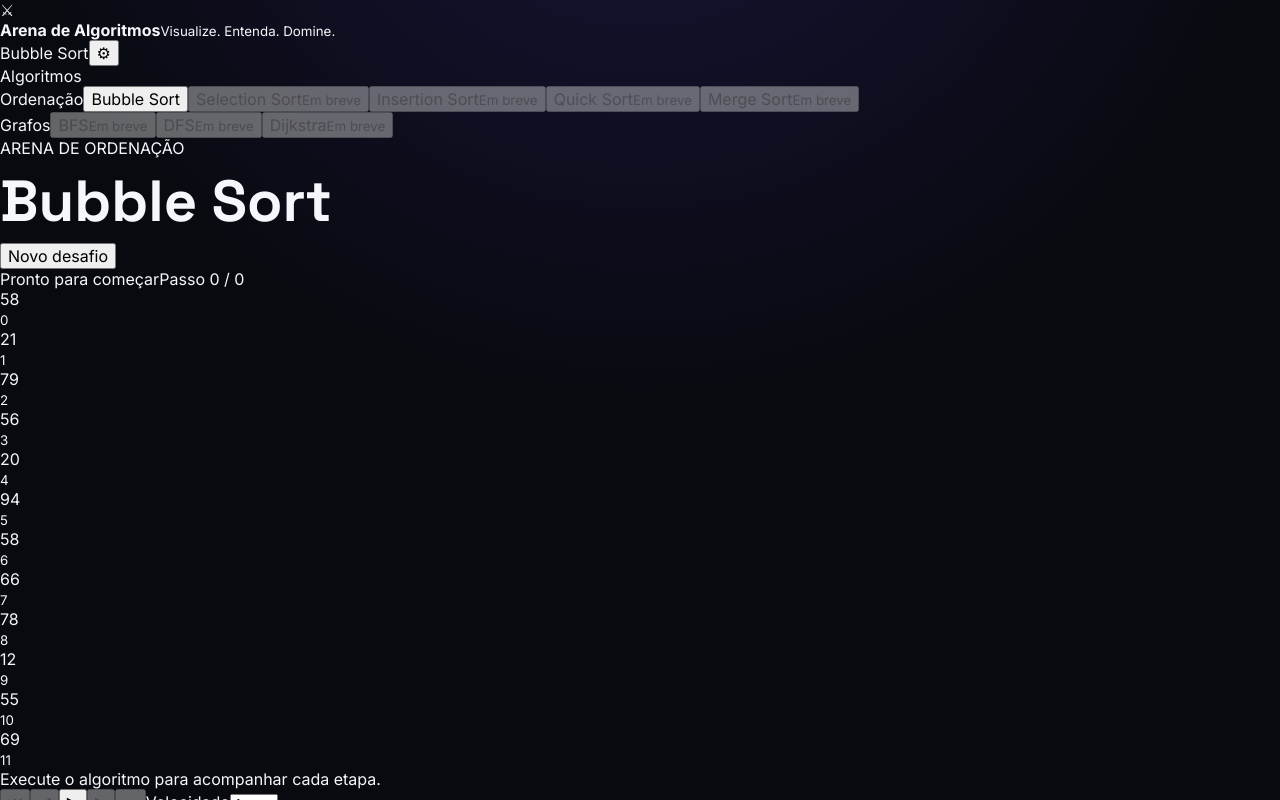
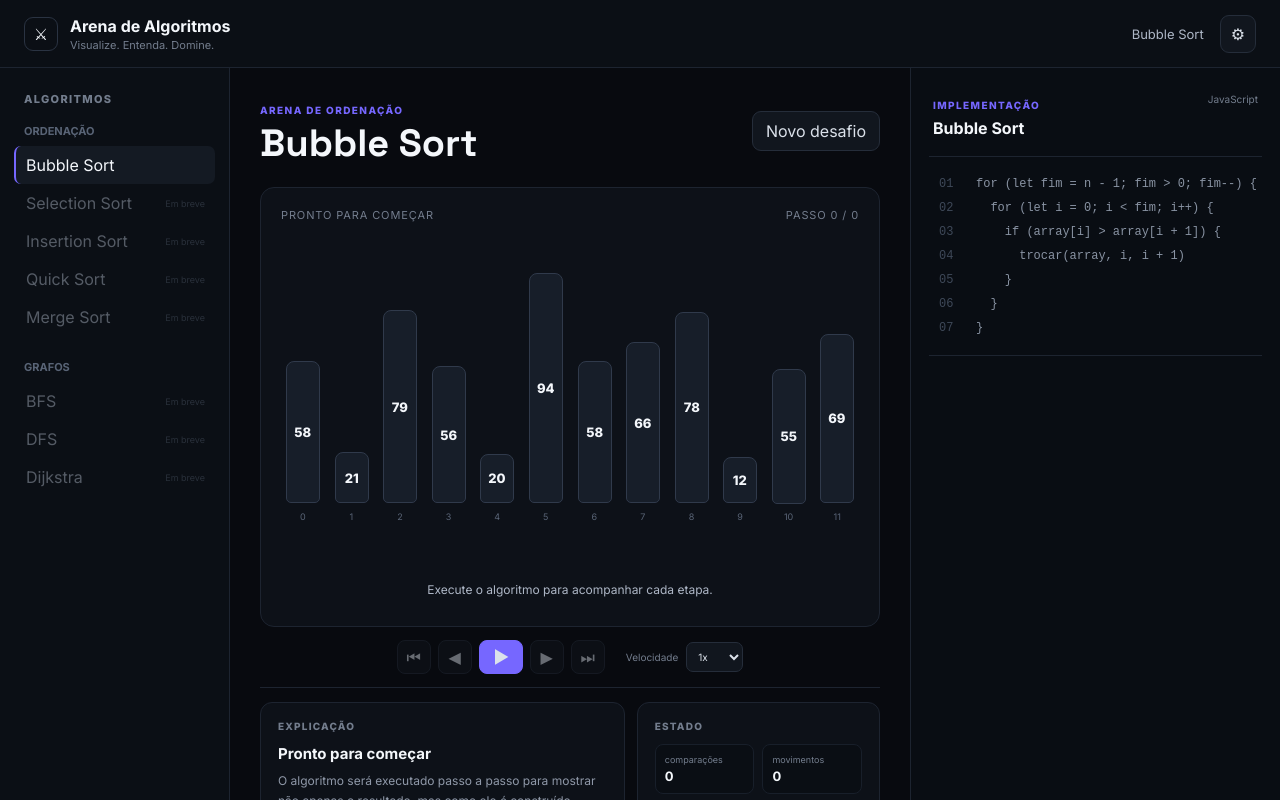
Before and after one commit to ArthurNunesDev/arena-algoritmos, a React (Vite) app in the folder frontend/: page / in a window 1280 px wide. Shown: the top 800 px of the page. Built offline with nearby package versions, Linux system fonts and the light colour scheme.

Commit message:
style: cria estrutura de visualizador com sidebar stage e painel de codigo

```diff
--- a/frontend/src/styles.css
+++ b/frontend/src/styles.css
@@ -2,32 +2,75 @@
 
 :root { font-family: Inter, system-ui, sans-serif; color: #f4f7fb; background: #080a0f; }
 * { box-sizing: border-box; }
-body { margin: 0; min-width: 320px; min-height: 100vh; background: radial-gradient(circle at 50% -20%, rgba(91,76,255,.18), transparent 42%), #080a0f; }
-button { font: inherit; }
-.arena { width: min(1180px, calc(100% - 32px)); margin: auto; padding: 64px 0; }
-.hero { text-align: center; margin-bottom: 42px; }
-.eyebrow { color: #8d7cff; font-size: 12px; font-weight: 800; letter-spacing: .18em; }
-h1 { margin: 14px 0 12px; font: 700 clamp(32px,5vw,58px)/1.02 "Space Grotesk",sans-serif; }
-.hero p { max-width: 650px; margin: auto; color: #8f98a8; line-height: 1.6; }
-.painel { padding: 22px; border: 1px solid #1d2430; border-radius: 24px; background: rgba(13,17,24,.88); box-shadow: 0 24px 80px rgba(0,0,0,.35); }
-.controles { display: flex; gap: 12px; flex-wrap: wrap; }
-.algoritmo,.novo { border: 1px solid #252d3a; border-radius: 14px; padding: 12px 16px; color: #dbe1ea; background: #11161e; cursor: pointer; }
-.algoritmo { display: grid; text-align: left; gap: 4px; }
-.algoritmo small { color: #737d8d; }
-.algoritmo.ativo { border-color: #7667ff; background: #17152b; }
-.novo { margin-left: auto; background: #7667ff; border-color: #7667ff; color: white; font-weight: 700; }
-.placar { display: grid; grid-template-columns: repeat(4,1fr); gap: 12px; margin: 22px 0; }
-.placar div { padding: 14px; border-radius: 14px; background: #0a0e14; border: 1px solid #181f2a; }
-.placar span,.placar strong { display:block; }
-.placar span { color:#737d8d; font-size:12px; margin-bottom:5px; }
-.barras { height:360px; display:flex; align-items:end; gap:5px; padding:22px; border-radius:18px; background:#0b1017; border:1px solid #181f2a; }
-.barra-coluna { flex:1; height:100%; display:flex; align-items:end; }
-.barra { width:100%; min-height:4px; border-radius:5px 5px 2px 2px; background:linear-gradient(180deg,#8d7cff,#5948d9); transition:height .2s ease; }
-@media (max-width:700px) { .arena{padding:36px 0}.placar{grid-template-columns:repeat(2,1fr)}.novo{width:100%;margin-left:0}.barras{height:280px;padding:12px;gap:3px} }
+body { margin: 0; min-width: 320px; min-height: 100vh; background: #080a0f; }
+button, select { font: inherit; }
+button:disabled { cursor: not-allowed; opacity: .45; }
 
-.acoes { display:flex; align-items:center; justify-content:space-between; gap:16px; margin-top:16px; }
-.status { color:#737d8d; font-size:13px; }
-.iniciar { border:1px solid #7667ff; border-radius:14px; padding:13px 20px; color:white; background:#7667ff; cursor:pointer; font-weight:800; }
-.iniciar:disabled,.novo:disabled,.algoritmo:disabled { opacity:.55; cursor:not-allowed; }
-.barra.destaque { filter:brightness(1.5); transform:scaleX(.9); box-shadow:0 0 18px rgba(118,103,255,.55); }
-@media (max-width:700px) { .acoes{align-items:stretch; flex-direction:column}.iniciar{width:100%} }
+.app-shell { min-height: 100vh; }
+.topbar { height: 68px; display:flex; align-items:center; justify-content:space-between; padding:0 24px; border-bottom:1px solid #1d2430; background:#0b0f15; }
+.brand, .topbar-actions { display:flex; align-items:center; }
+.brand { gap:12px; }
+.brand-mark { width:34px; height:34px; display:grid; place-items:center; border:1px solid #2a3342; border-radius:9px; }
+.brand strong, .brand small { display:block; }
+.brand small { margin-top:2px; color:#737d8d; font-size:11px; }
+.topbar-actions { gap:16px; }
+.algorithm-title { color:#aeb7c6; font-size:13px; }
+.icon-button { border:1px solid #252d3a; background:#11161e; color:#dbe1ea; border-radius:9px; padding:8px 10px; cursor:pointer; }
+
+.workspace { display:grid; grid-template-columns:230px minmax(0,1fr); min-height:calc(100vh - 68px); }
+.sidebar { border-right:1px solid #1d2430; background:#0b0f15; padding:24px 14px; }
+.sidebar-heading { padding:0 10px 18px; color:#737d8d; font-size:11px; font-weight:800; letter-spacing:.12em; text-transform:uppercase; }
+.algorithm-group { margin-bottom:24px; }
+.group-title { display:block; padding:0 10px 8px; color:#596476; font-size:11px; font-weight:700; text-transform:uppercase; }
+.algorithm-item { width:100%; display:flex; align-items:center; justify-content:space-between; border:0; border-left:2px solid transparent; border-radius:7px; padding:9px 10px; color:#aeb7c6; background:transparent; text-align:left; cursor:pointer; }
+.algorithm-item small { color:#4d5767; font-size:9px; }
+.algorithm-item:hover:not(:disabled), .algorithm-item.active { background:#141a23; color:#f4f7fb; border-left-color:#7667ff; }
+
+.content { display:grid; grid-template-columns:minmax(0,1fr) 370px; min-width:0; }
+.stage { min-width:0; padding:30px; }
+.stage-header { display:flex; align-items:center; justify-content:space-between; gap:20px; margin-bottom:22px; }
+.section-kicker { color:#7667ff; font-size:10px; font-weight:800; letter-spacing:.14em; }
+h1 { margin:5px 0 0; font:700 clamp(25px,3vw,38px)/1.1 'Space Grotesk',sans-serif; }
+.new-challenge { border:1px solid #252d3a; border-radius:9px; padding:9px 13px; color:#dbe1ea; background:#11161e; cursor:pointer; }
+
+.visualizer { min-height:440px; display:flex; flex-direction:column; justify-content:space-between; padding:20px; border:1px solid #1d2430; border-radius:14px; background:#0d1118; }
+.visualizer-status { display:flex; justify-content:space-between; color:#737d8d; font-size:11px; text-transform:uppercase; letter-spacing:.08em; }
+.array { min-height:290px; display:flex; align-items:end; justify-content:center; gap:clamp(7px,1.2vw,15px); padding:25px 5px; }
+.array-item-wrapper { flex:1; max-width:68px; min-width:18px; display:flex; flex-direction:column; align-items:center; gap:8px; }
+.array-item { width:100%; height:var(--item-height); min-height:46px; display:flex; align-items:center; justify-content:center; border:1px solid #303a4b; border-radius:8px 8px 5px 5px; background:#171e29; transition:transform .3s ease,height .3s ease,filter .3s ease,box-shadow .3s ease,border-color .3s ease; will-change:transform; }
+.array-item span { font-size:13px; font-weight:800; }
+.array-item-wrapper > small { color:#596476; font-size:9px; }
+.array-item.compare { transform:translateY(-13px) scale(1.04); border-color:#8d7cff; box-shadow:0 0 25px rgba(118,103,255,.3); filter:brightness(1.25); }
+.array-item.done { border-color:#4b9b70; }
+.operation-message { min-height:32px; display:grid; place-items:center; color:#aeb7c6; font-size:12px; }
+
+.playback { display:flex; align-items:center; justify-content:center; gap:7px; padding:13px 0; border-bottom:1px solid #1d2430; }
+.playback button { min-width:34px; height:34px; border:1px solid #252d3a; border-radius:8px; background:#11161e; color:#dbe1ea; cursor:pointer; }
+.playback .play { width:44px; background:#7667ff; border-color:#7667ff; font-weight:800; }
+.playback label { display:flex; align-items:center; gap:8px; margin-left:14px; color:#737d8d; font-size:10px; }
+.playback select { border:1px solid #252d3a; border-radius:7px; padding:7px; color:#dbe1ea; background:#11161e; }
+
+.info-grid { display:grid; grid-template-columns:1.5fr 1fr; gap:12px; margin-top:14px; }
+.info-panel { min-height:145px; padding:17px; border:1px solid #1d2430; border-radius:12px; background:#0d1118; }
+.panel-title { margin-bottom:12px; color:#737d8d; font-size:10px; font-weight:800; letter-spacing:.12em; text-transform:uppercase; }
+.info-panel h2 { margin:0 0 8px; font-size:15px; }
+.info-panel p { margin:0; color:#8f98a8; font-size:12px; line-height:1.7; }
+.state-list { display:grid; grid-template-columns:1fr 1fr; gap:8px; }
+.state-list div { padding:9px; border:1px solid #181f2a; border-radius:8px; background:#0a0e14; }
+.state-list span, .state-list strong { display:block; }
+.state-list span { color:#737d8d; font-size:9px; }
+.state-list strong { margin-top:3px; font-size:13px; }
+
+.code-panel { min-width:0; border-left:1px solid #1d2430; background:#090d13; padding:25px 18px; display:flex; flex-direction:column; }
+.code-header { display:flex; justify-content:space-between; align-items:flex-start; padding:0 4px 18px; }
+.code-header h2 { margin:5px 0 0; font-size:16px; }
+.language { color:#737d8d; font-size:10px; }
+.code-panel pre { margin:0; padding:15px 0; overflow:auto; border-top:1px solid #1d2430; border-bottom:1px solid #1d2430; font:12px/2 'SFMono-Regular',Consolas,monospace; }
+.code-line { display:block; padding:0 10px; color:#8993a3; white-space:pre; transition:background .2s ease,color .2s ease; }
+.code-line > span { display:inline-block; width:27px; margin-right:10px; color:#3e4858; user-select:none; }
+.code-line.active { background:#17152b; color:#f4f7fb; }
+.code-line.active > span { color:#7667ff; }
+.code-footer { margin-top:auto; padding:16px 4px 0; color:#596476; font-size:10px; line-height:1.5; }
+
+@media (max-width:1050px) { .content { grid-template-columns:1fr; } .code-panel { border-left:0; border-top:1px solid #1d2430; min-height:280px; } }
+@media (max-width:760px) { .workspace { grid-template-columns:1fr; } .sidebar { border-right:0; border-bottom:1px solid #1d2430; padding:14px; } .algorithm-groups { display:flex; gap:14px; overflow-x:auto; } .algorithm-group { min-width:180px; margin:0; } .stage { padding:20px 14px; } .info-grid { grid-template-columns:1fr; } .playback { flex-wrap:wrap; } .playback label { width:100%; margin:5px 0 0; justify-content:center; } .array { gap:4px; } .array-item span { font-size:10px; } }
```
